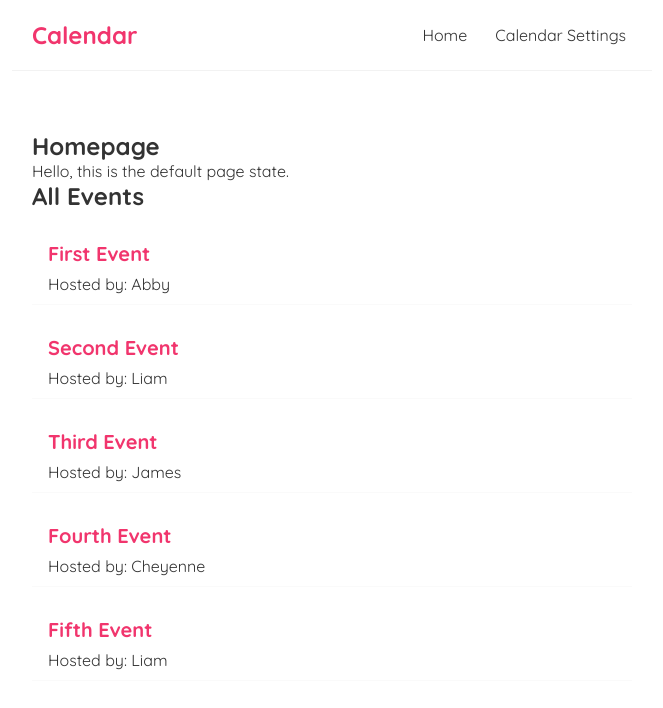
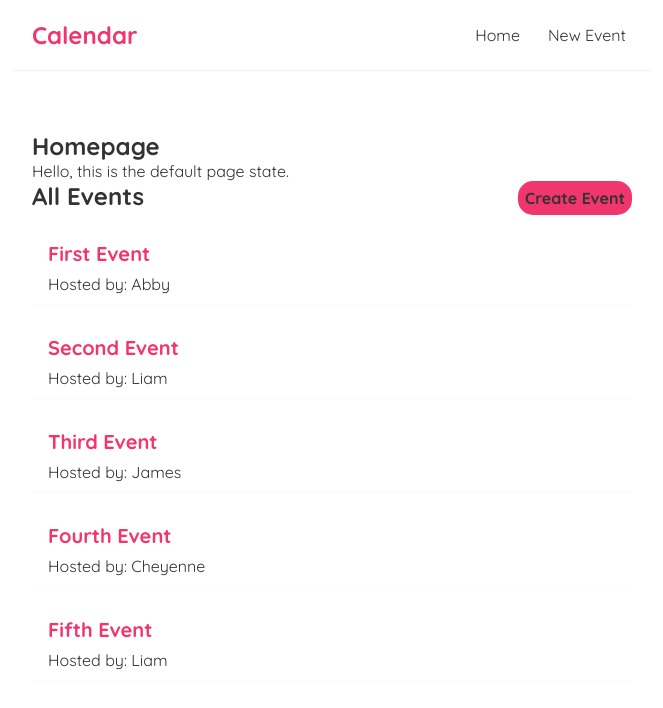
Before and after one commit to Seathed/react-sandbox, a React (Create React App) app: page / in a window 1280 px wide. Shown: the top 708 px of the page, without its empty margins (308-971 px from the left). Built offline with nearby package versions, Linux system fonts and the light colour scheme; data requests are answered from the project's data file; the HTML template or start-up script is replaced by a standard one.

Commit message:
create button to route to /events/create

```diff
--- a/src/App.js
+++ b/src/App.js
@@ -11,17 +11,17 @@ function App() {
       <Navbar />
       <div className="content">
         <Switch>
-          <Route path="/calendar">
+        <Route exact path="/">
             <Home />
           </Route>
-          <Route path="/events">
+          <Route exact path="/calendar">
             <Home />
           </Route>
-          <Route path="/create-event">
+          <Route exact path="/events">
+            <Home />
+          </Route>
+          <Route exact path="/events/create">
             <CreateEvent />
-          </Route>
-          <Route path="/">
-            <Home />
           </Route>
         </Switch>
         </div>
--- a/src/Home.js
+++ b/src/Home.js
@@ -2,6 +2,7 @@ import { useState } from 'react';
 import { useEffect } from 'react';
 import EventWrapper from './EventWrapper';
 import useFetch from './useFetch';
+import { Link } from 'react-router-dom';
 
 const Home = () => {
     const [pageStateText, setPageStateText] = useState("Hello, this is the default page state.");
@@ -15,6 +16,7 @@ const Home = () => {
         <div className="home">
             <h2>Homepage</h2>
             <p>{ pageStateText }</p>
+            <Link to="/events/create" className="btn btn=primary">Create Event</Link>
             {isLoading && <p>Fetching Events...</p>}
             {events && <EventWrapper events={events} title="All Events"/>}
             {/*events && <EventWrapper events={events.filter((e) => e.host === 'Liam')} title="Liam's Events"/>*/}
--- a/src/Navbar.js
+++ b/src/Navbar.js
@@ -1,10 +1,12 @@
+import { Link } from 'react-router-dom'
+
 const Navbar = () => {
     return (
         <nav className="navbar">
             <h1>Calendar</h1>
             <div className="links">
                 <a href="/">Home</a>
-                <a href="#">Calendar Settings</a>
+                <Link to="/events/create">New Event</Link>
             </div>
         </nav>
     );
--- a/src/index.css
+++ b/src/index.css
@@ -50,3 +50,18 @@
   color: #f1356d;
   margin-bottom: 8px;
 }
+
+/* Buttons */
+.btn {
+  text-decoration: none;
+  float: right;
+  font-weight: bold;
+  border-radius: 15px;
+  background-color: #f1356d;
+  padding: 7px;
+}
+
+.btn:hover {
+  background-color: #f56d96;
+  border: 1px solid black;
+}
```
